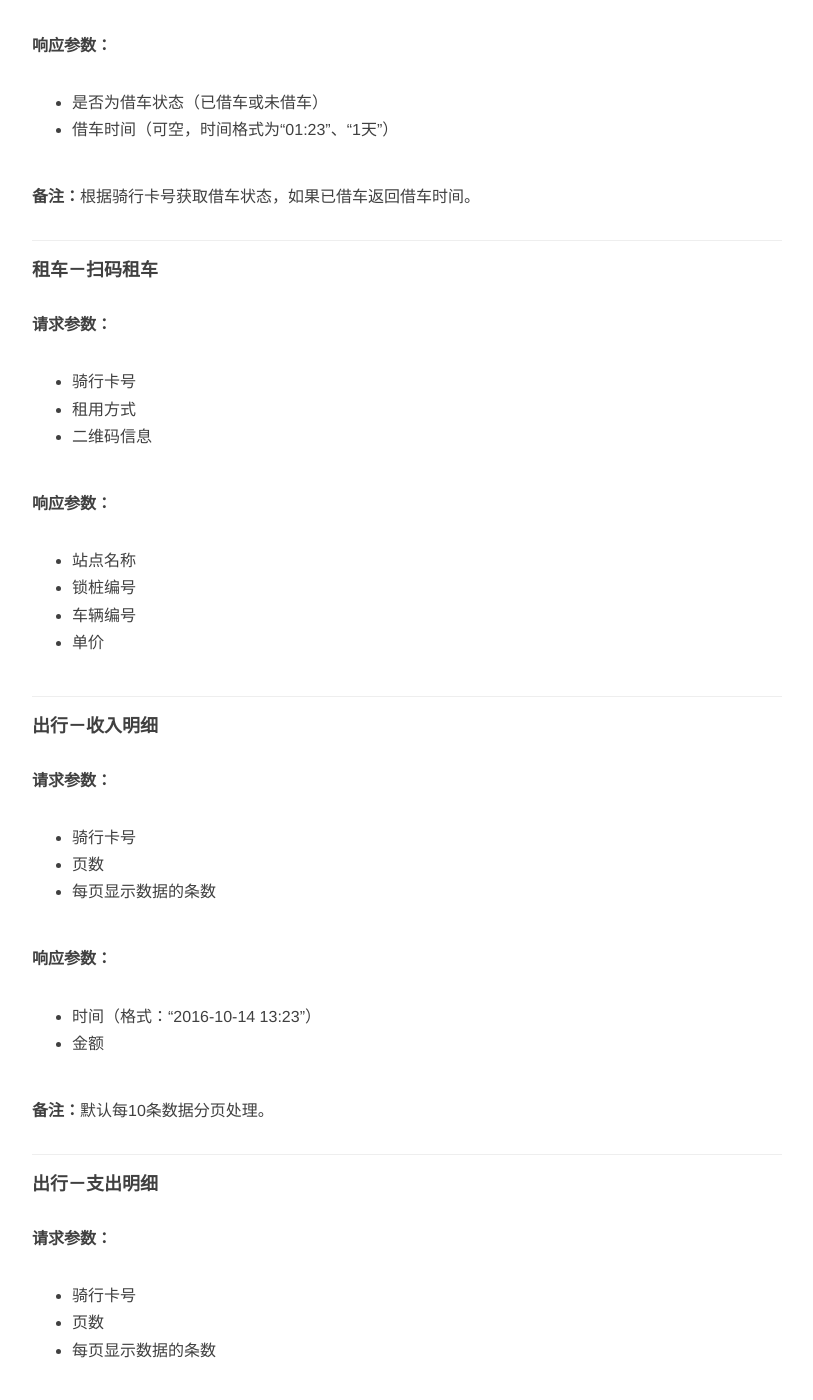
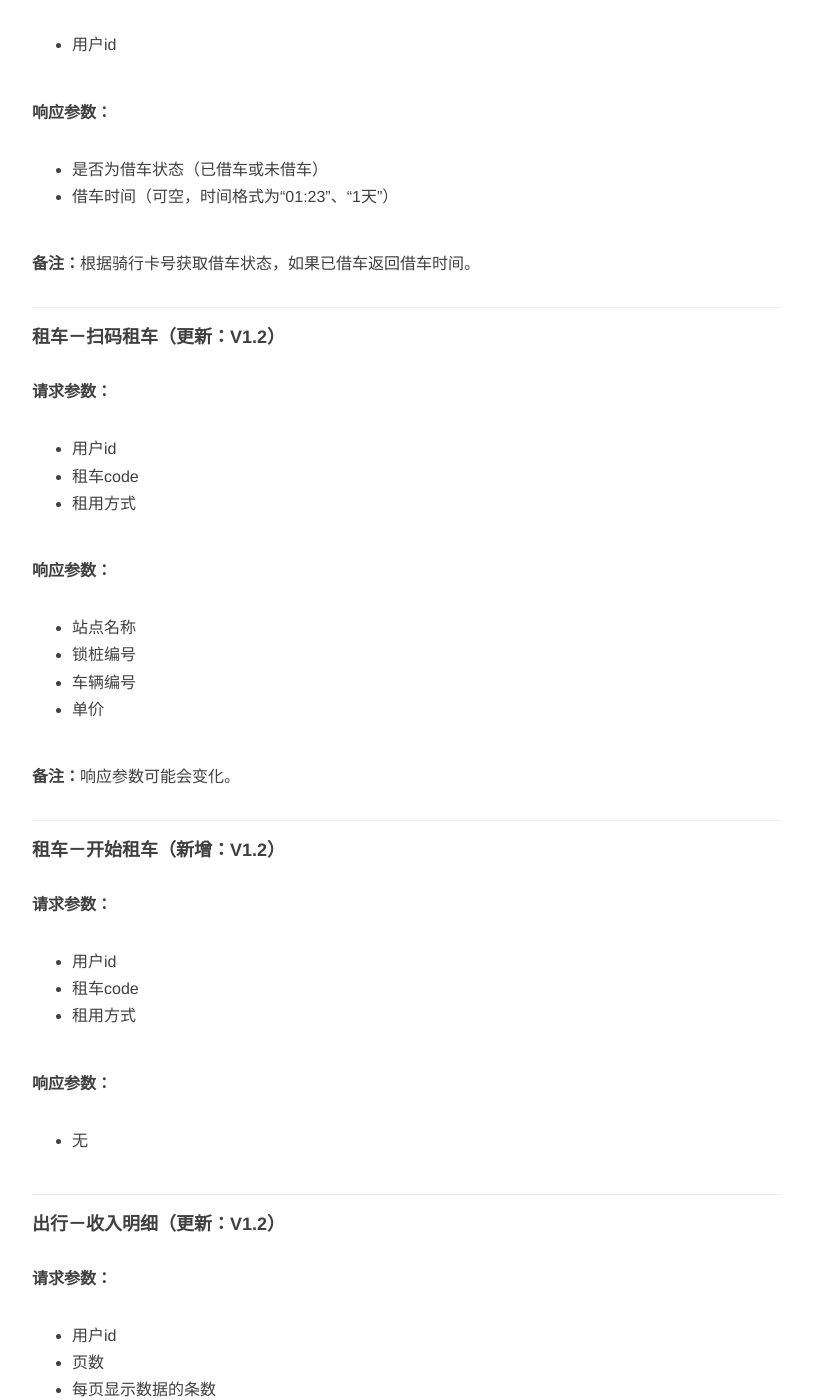
Before and after one commit to chengfeifei/chengfeifei.github.io, a Jekyll site: the page built from _posts/2016-10-14-zixingche-xuqiu-jiekou.md, in a window 1280 px wide and 1400 px high, scrolled down 4078 px. Shown: the whole window, without its empty margins (233-1046 px from the left). Built offline with Jekyll 4.4.1, drawn with Linux system fonts in a browser that asks for light colours; nearby versions of some CDN libraries; comment, search, counter and statistics services are not loaded; some of the changed text lies outside the part shown.

Commit message:
edit
edit jiekou xuqiu

```diff
--- a/_posts/2016-10-14-zixingche-xuqiu-jiekou.md
+++ b/_posts/2016-10-14-zixingche-xuqiu-jiekou.md
@@ -10,6 +10,7 @@ tags: [接口需求]
 ------|--------------------------|------------|
  V1.0 | 用户App、员工App接口参数描述 | 2016-10-14 |
  V1.1 | 地图－附近站点状态判断规则修改 | 2016-10-17 |
+ V1.2 | 用户App接口需求开发人员确认 | 2016-10-17 |
 
 >所有接口均返回状态码，表示请求成功或请求失败，失败状态码定义多种错误类型。
 >
@@ -19,7 +20,7 @@ tags: [接口需求]
 
 ### 用户App
 
-#### 地图－附近站点
+#### 地图－附近站点（更新：V1.1）
 
 **请求参数：**
 
@@ -98,10 +99,11 @@ tags: [接口需求]
 
 ---
 
-#### 绑定骑行卡
+#### 绑定骑行卡（更新：V1.2）
 
 **请求参数：**
 
+* 用户id
 * 手机号（办理骑行卡时的预留手机号）
 * 短信验证码
 * 骑行卡号
@@ -116,11 +118,11 @@ tags: [接口需求]
 
 ---
 
-#### 报修－故障提交
+#### 报修－故障提交（更新：V1.2）
 
 **请求参数：**
 
-* 骑行卡号
+* 用户id
 * 车辆编号或锁桩编号或站点编号，根据故障类型填写相应编号（可空，用户可能不知道编号）
 * 故障类型
 * 故障照片（暂定一张）
@@ -132,11 +134,11 @@ tags: [接口需求]
 
 ---
 
-#### 地图－借车时间
+#### 地图－借车时间（更新：V1.2）
 
 **请求参数：**
 
-* 骑行卡号
+* 用户id
 
 **响应参数：**
 
@@ -147,13 +149,13 @@ tags: [接口需求]
 
 ---
 
-#### 租车－扫码租车
+#### 租车－扫码租车（更新：V1.2）
 
 **请求参数：**
 
-* 骑行卡号
+* 用户id
+* 租车code
 * 租用方式
-* 二维码信息
 
 **响应参数：**
 
@@ -162,13 +164,29 @@ tags: [接口需求]
 * 车辆编号
 * 单价
 
+**备注：**响应参数可能会变化。
+
 ---
 
-#### 出行－收入明细
+#### 租车－开始租车（新增：V1.2）
 
 **请求参数：**
 
-* 骑行卡号
+* 用户id
+* 租车code
+* 租用方式
+
+**响应参数：**
+
+* 无
+
+---
+
+#### 出行－收入明细（更新：V1.2）
+
+**请求参数：**
+
+* 用户id
 * 页数
 * 每页显示数据的条数
 
@@ -181,11 +199,11 @@ tags: [接口需求]
 
 ---
 
-#### 出行－支出明细
+#### 出行－支出明细（更新：V1.2）
 
 **请求参数：**
 
-* 骑行卡号
+* 用户id
 * 页数
 * 每页显示数据的条数
 
@@ -202,10 +220,11 @@ tags: [接口需求]
 
 ---
 
-#### 个人中心－修改昵称
+#### 个人中心－修改昵称（更新：V1.2）
 
 **请求参数：**
 
+* 用户id
 * 昵称
 
 **响应参数：**
@@ -214,10 +233,11 @@ tags: [接口需求]
 
 ---
 
-#### 个人中心－上传头像
+#### 个人中心－上传头像（更新：V1.2）
 
 **请求参数：**
 
+* 用户id
 * 照片
 
 **响应参数：**
@@ -226,11 +246,11 @@ tags: [接口需求]
 
 ---
 
-#### 个人中心－设置－在线客服
+#### 个人中心－设置－在线客服（更新：V1.2）
 
 **请求参数：**
 
-* 骑行卡号
+* 用户id
 * 反馈内容
 
 **响应参数：**
@@ -239,11 +259,11 @@ tags: [接口需求]
 
 ---
 
-#### 消息－消息列表
+#### 消息－消息列表（更新：V1.2）
 
 **请求参数：**
 
-* 骑行卡号（可空）
+* 用户id
 
 **响应参数：**
 
@@ -255,14 +275,14 @@ tags: [接口需求]
 
 ---
 
-#### 消息－消息详情
+#### 消息－消息详情（更新：V1.2）
 
 **请求参数：**
 
+* 用户id
 * 消息类型
 * 页数
 * 每页显示消息的条数
-* 骑行卡号（可空）
 
 **响应参数：**
 
```
